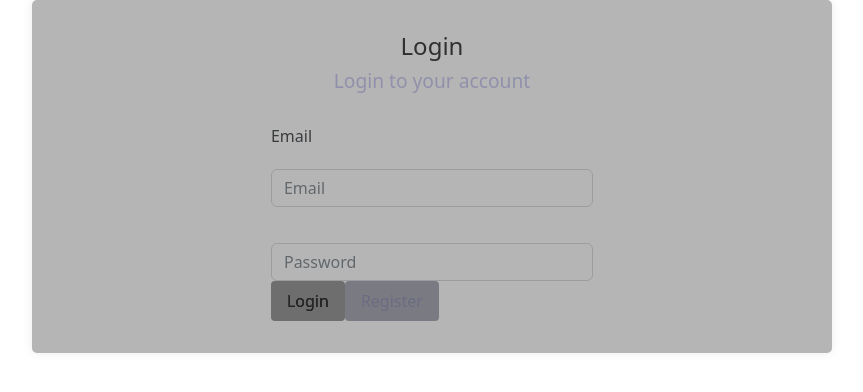
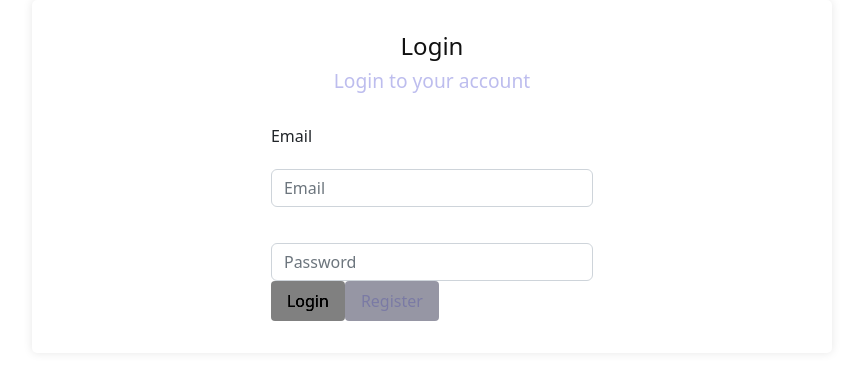
Before and after one commit to Advanced-Computer-Lab-2022/Hungry-for-Grades, a React (Vite) app in the folder client/: page /login in a window 1280 px wide. Shown: the top 392 px of the page, without its empty margins (208-1071 px from the left). Built offline with nearby package versions, Linux system fonts and the light colour scheme; no server answers.

Commit message:
fix(index.css): fixed a bug in section tag styling
fixed a bug in section tag styling by changing the classname

```diff
--- a/client/src/index.css
+++ b/client/src/index.css
@@ -73,7 +73,7 @@ body.dark img {
   -webkit-filter: brightness(0.8) contrast(1.2);
 }
 
-section {
+.dark section {
   filter: brightness(0.8) contrast(0.7);
 }
 
```
